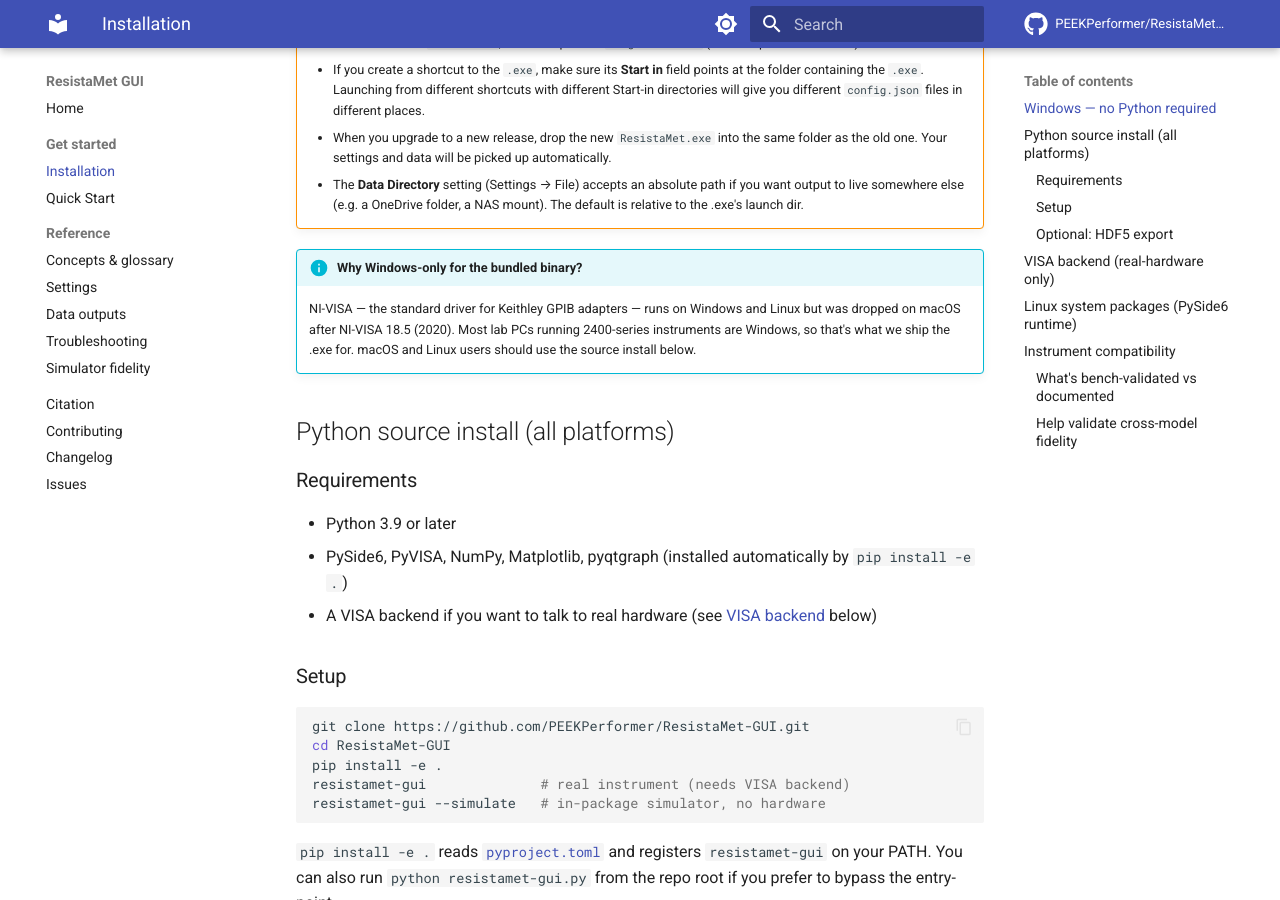
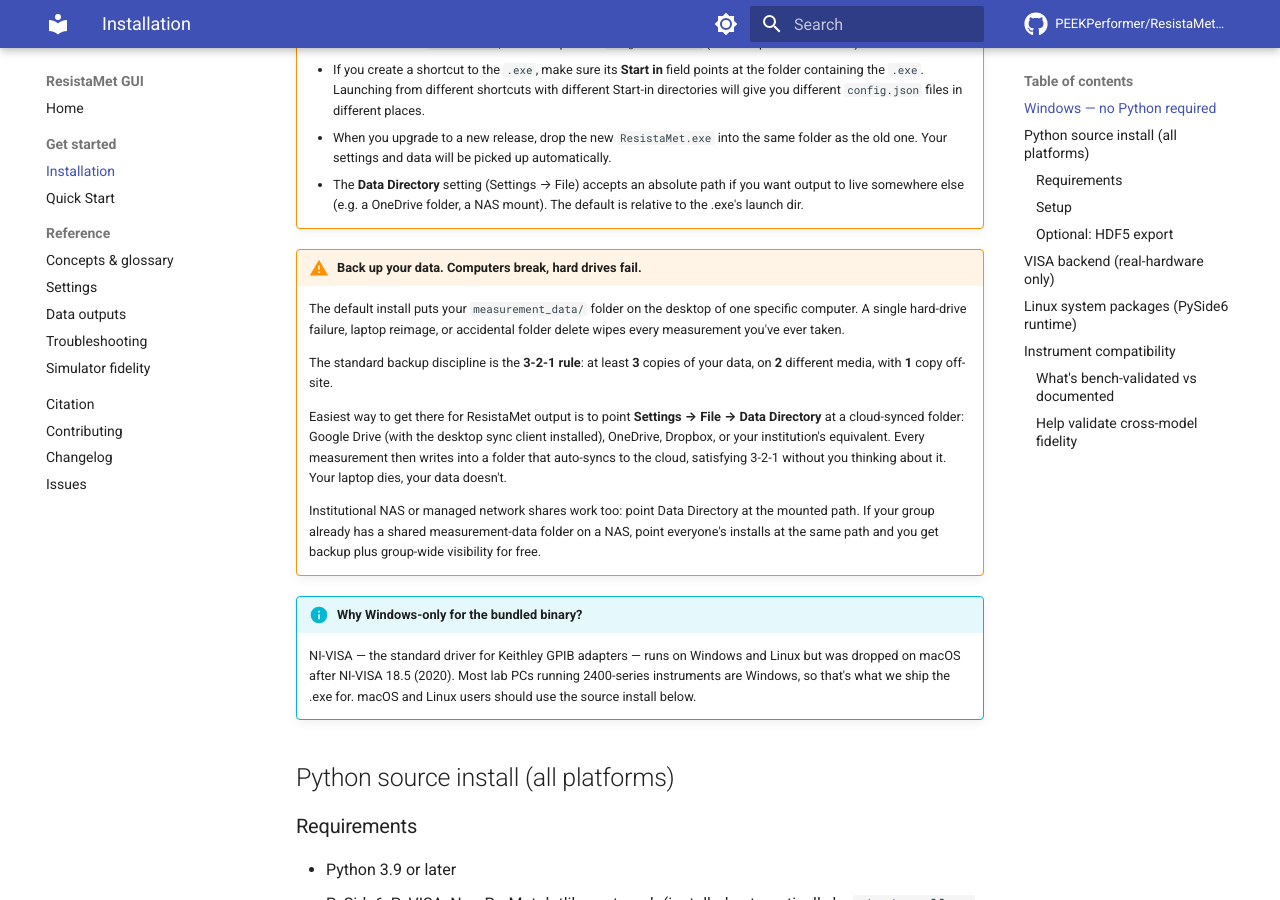
Before and after one commit to PEEKPerformer/ResistaMet-GUI, an MkDocs documentation site: the page built from docs/installation.md, in a window 1280 px wide and 900 px high, scrolled down 890 px. Built offline with MkDocs 1.6.1 and Material for MkDocs 9.7.7, drawn with Linux system fonts in a browser that asks for light colours; comment, search, counter and statistics services are not loaded.

Commit message:
docs(installation): add data-backup warning + 3-2-1 rule
The desktop-folder install puts measurement data on a single laptop's
disk with no redundancy. Adds a warning admonition with the 3-2-1
backup rule and concrete guidance: point Data Directory at a
cloud-synced folder (Google Drive client, OneDrive, Dropbox) or a
group NAS so backup happens without ongoing user effort.

```diff
--- a/docs/installation.md
+++ b/docs/installation.md
@@ -29,6 +29,15 @@
     - If you create a shortcut to the `.exe`, make sure its **Start in** field points at the folder containing the `.exe`. Launching from different shortcuts with different Start-in directories will give you different `config.json` files in different places.
     - When you upgrade to a new release, drop the new `ResistaMet.exe` into the same folder as the old one. Your settings and data will be picked up automatically.
     - The **Data Directory** setting (Settings → File) accepts an absolute path if you want output to live somewhere else (e.g. a OneDrive folder, a NAS mount). The default is relative to the .exe's launch dir.
+
+!!! warning "Back up your data. Computers break, hard drives fail."
+    The default install puts your `measurement_data/` folder on the desktop of one specific computer. A single hard-drive failure, laptop reimage, or accidental folder delete wipes every measurement you've ever taken.
+
+    The standard backup discipline is the **3-2-1 rule**: at least **3** copies of your data, on **2** different media, with **1** copy off-site.
+
+    Easiest way to get there for ResistaMet output is to point **Settings → File → Data Directory** at a cloud-synced folder: Google Drive (with the desktop sync client installed), OneDrive, Dropbox, or your institution's equivalent. Every measurement then writes into a folder that auto-syncs to the cloud, satisfying 3-2-1 without you thinking about it. Your laptop dies, your data doesn't.
+
+    Institutional NAS or managed network shares work too: point Data Directory at the mounted path. If your group already has a shared measurement-data folder on a NAS, point everyone's installs at the same path and you get backup plus group-wide visibility for free.
 
 !!! info "Why Windows-only for the bundled binary?"
     NI-VISA — the standard driver for Keithley GPIB adapters — runs on Windows and Linux but was dropped on macOS after NI-VISA 18.5 (2020). Most lab PCs running 2400-series instruments are Windows, so that's what we ship the .exe for. macOS and Linux users should use the source install below.
```
